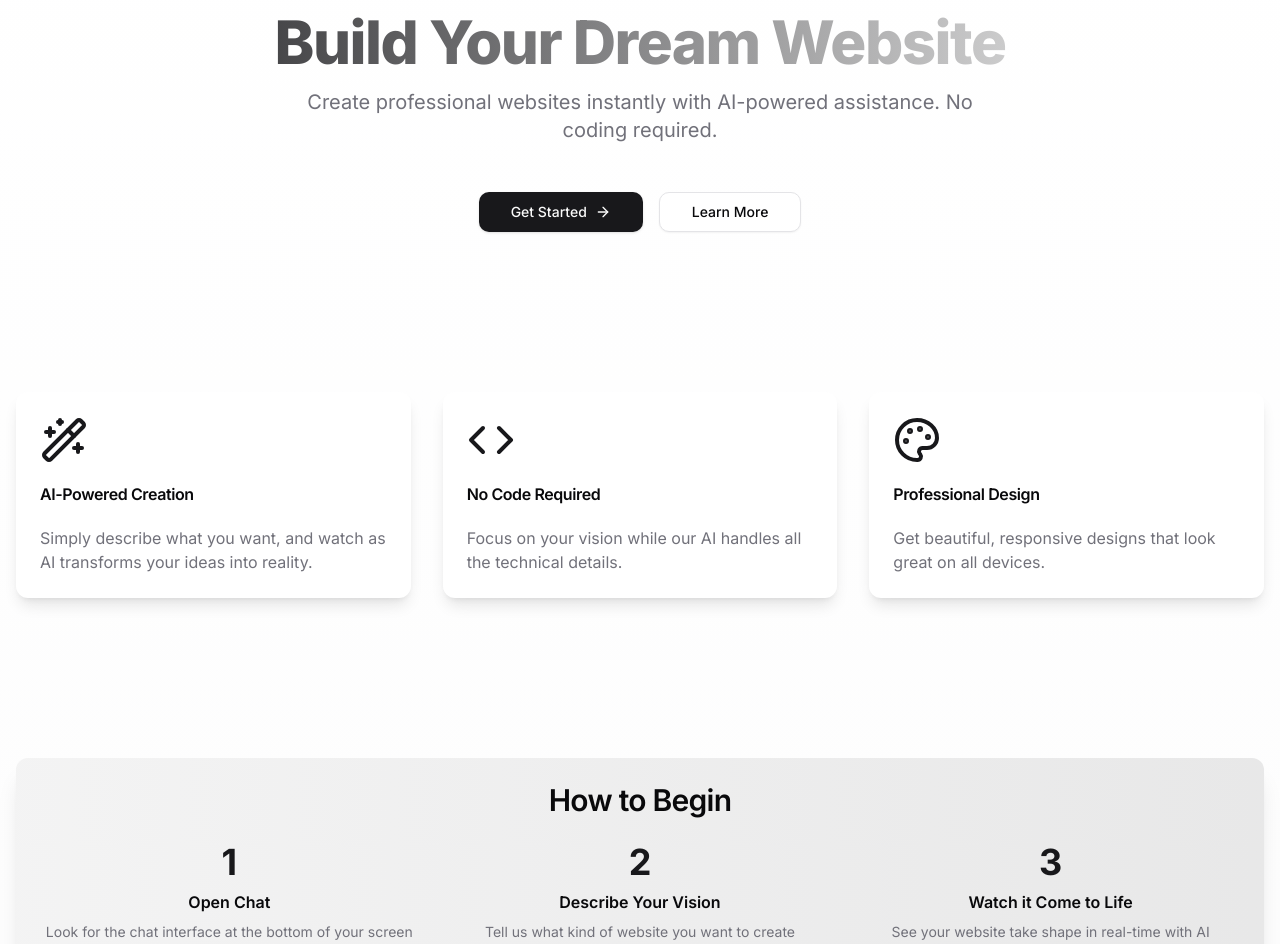
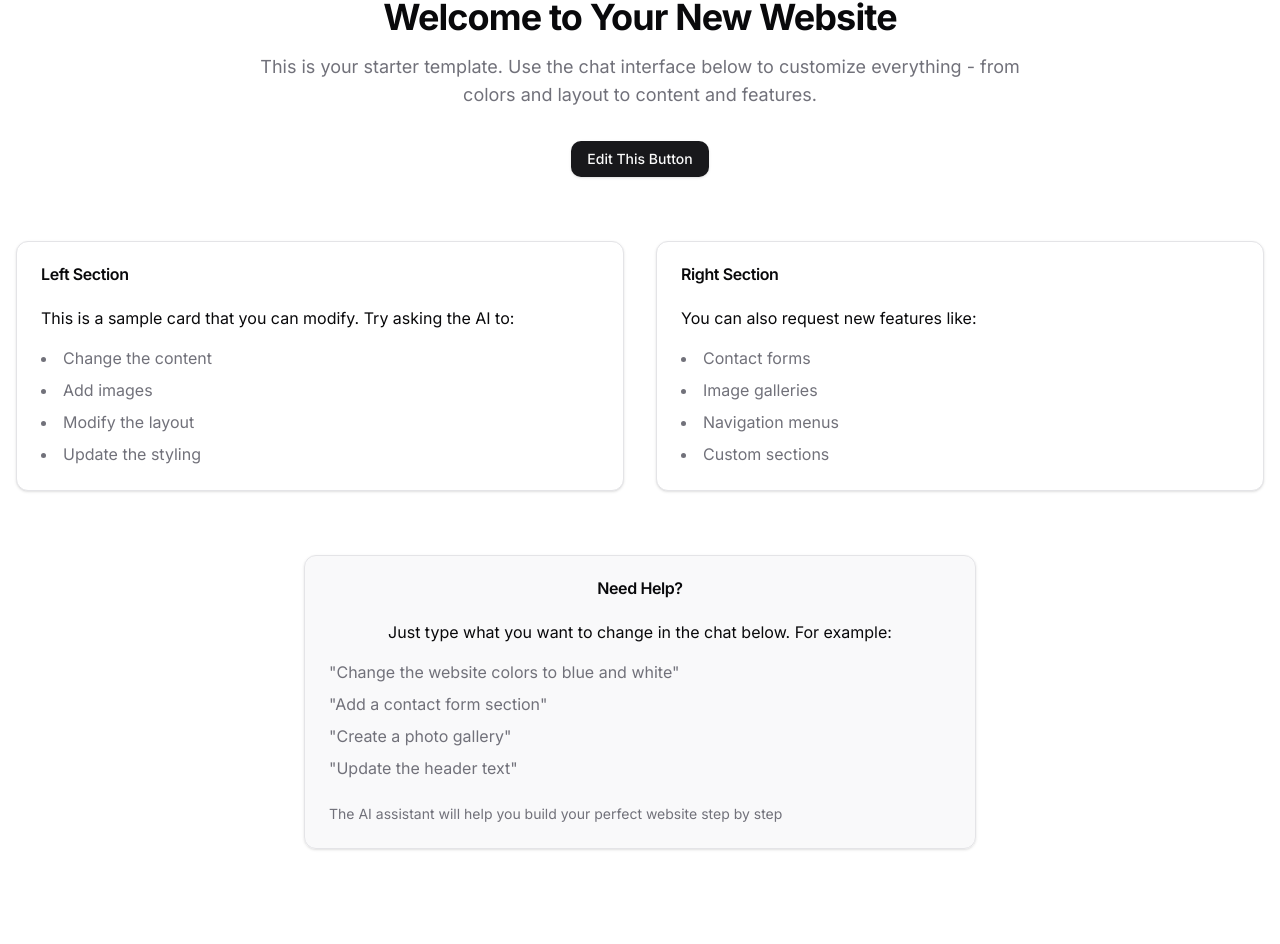
Before and after one commit to magnolia-AI/anton-ejc66, a Next.js app: page / in a window 1280 px wide. Shown: the part 173-1117 px from the top of the page. After the commit the page ends 1070 px from the top, so only its background shows below. Built offline with nearby package versions, Linux system fonts and the light colour scheme.

Commit message:
Update 1 files

```diff
--- a/app/page.tsx
+++ b/app/page.tsx
@@ -1,100 +1,79 @@
 'use client'
 import { Button } from '@/components/ui/button'
-import { Card, CardHeader, CardTitle, CardContent } from '@/components/ui/card'
+import { Card, CardHeader, CardTitle, CardContent, CardFooter } from '@/components/ui/card'
 import { Badge } from '@/components/ui/badge'
-import { ArrowRight, Code, Palette, Wand2 } from 'lucide-react'
 export default function Home() {
   return (
-    <main className="min-h-screen bg-gradient-to-b from-background to-muted/20">
-      {/* Hero Section */}
-      <div className="container mx-auto px-4 pt-32 pb-16">
-        <div className="text-center space-y-4">
-          <Badge className="mb-4" variant="secondary">✨ Welcome to the Future of Web Development</Badge>
-          <h1 className="scroll-m-20 text-5xl font-extrabold tracking-tight lg:text-6xl bg-gradient-to-r from-primary to-primary-foreground bg-clip-text text-transparent animate-fade-in">
-            Build Your Dream Website
-          </h1>
-          <p className="text-xl text-muted-foreground max-w-[700px] mx-auto">
-            Create professional websites instantly with AI-powered assistance. No coding required.
+    <main className="min-h-screen bg-background">
+      {/* Header Section */}
+      <header className="border-b">
+        <div className="container mx-auto px-4 py-6">
+          <h1 className="text-2xl font-bold">Your Website Name</h1>
+        </div>
+      </header>
+      {/* Main Content */}
+      <div className="container mx-auto px-4 py-12">
+        {/* Welcome Message */}
+        <div className="max-w-3xl mx-auto text-center mb-16">
+          <Badge className="mb-4">Start Customizing</Badge>
+          <h2 className="scroll-m-20 text-4xl font-bold tracking-tight mb-4">
+            Welcome to Your New Website
+          </h2>
+          <p className="text-lg text-muted-foreground mb-8">
+            This is your starter template. Use the chat interface below to customize everything - from colors and layout to content and features.
           </p>
-          <div className="flex justify-center gap-4 pt-8">
-            <Button size="lg" className="gap-2">
-              Get Started <ArrowRight className="h-4 w-4" />
-            </Button>
-            <Button size="lg" variant="outline">
-              Learn More
-            </Button>
-          </div>
+          <Button>Edit This Button</Button>
         </div>
-      </div>
-      {/* Features Section */}
-      <div className="container mx-auto px-4 py-24">
-        <div className="grid md:grid-cols-3 gap-8">
-          <Card className="border-none shadow-lg hover:shadow-xl transition-shadow">
+        {/* Sample Sections */}
+        <div className="grid md:grid-cols-2 gap-8 mb-16">
+          <Card>
             <CardHeader>
-              <Wand2 className="h-12 w-12 text-primary mb-4" />
-              <CardTitle>AI-Powered Creation</CardTitle>
+              <CardTitle>Left Section</CardTitle>
             </CardHeader>
             <CardContent>
-              <p className="text-muted-foreground">
-                Simply describe what you want, and watch as AI transforms your ideas into reality.
-              </p>
+              <p>This is a sample card that you can modify. Try asking the AI to:</p>
+              <ul className="list-disc list-inside mt-4 space-y-2 text-muted-foreground">
+                <li>Change the content</li>
+                <li>Add images</li>
+                <li>Modify the layout</li>
+                <li>Update the styling</li>
+              </ul>
             </CardContent>
           </Card>
-          <Card className="border-none shadow-lg hover:shadow-xl transition-shadow">
+          <Card>
             <CardHeader>
-              <Code className="h-12 w-12 text-primary mb-4" />
-              <CardTitle>No Code Required</CardTitle>
+              <CardTitle>Right Section</CardTitle>
             </CardHeader>
             <CardContent>
-              <p className="text-muted-foreground">
-                Focus on your vision while our AI handles all the technical details.
-              </p>
-            </CardContent>
-          </Card>
-          <Card className="border-none shadow-lg hover:shadow-xl transition-shadow">
-            <CardHeader>
-              <Palette className="h-12 w-12 text-primary mb-4" />
-              <CardTitle>Professional Design</CardTitle>
-            </CardHeader>
-            <CardContent>
-              <p className="text-muted-foreground">
-                Get beautiful, responsive designs that look great on all devices.
-              </p>
+              <p>You can also request new features like:</p>
+              <ul className="list-disc list-inside mt-4 space-y-2 text-muted-foreground">
+                <li>Contact forms</li>
+                <li>Image galleries</li>
+                <li>Navigation menus</li>
+                <li>Custom sections</li>
+              </ul>
             </CardContent>
           </Card>
         </div>
-      </div>
-      {/* How It Works Section */}
-      <div className="container mx-auto px-4 py-16">
-        <Card className="border-none shadow-xl bg-gradient-to-r from-primary/5 to-primary/10">
-          <CardHeader className="text-center">
-            <CardTitle className="text-3xl">How to Begin</CardTitle>
+        {/* Help Section */}
+        <Card className="max-w-2xl mx-auto bg-muted/50">
+          <CardHeader>
+            <CardTitle className="text-center">Need Help?</CardTitle>
           </CardHeader>
           <CardContent>
-            <div className="grid md:grid-cols-3 gap-8 text-center">
-              <div className="space-y-2">
-                <div className="text-4xl font-bold text-primary">1</div>
-                <h3 className="font-semibold">Open Chat</h3>
-                <p className="text-sm text-muted-foreground">
-                  Look for the chat interface at the bottom of your screen
-                </p>
-              </div>
-              <div className="space-y-2">
-                <div className="text-4xl font-bold text-primary">2</div>
-                <h3 className="font-semibold">Describe Your Vision</h3>
-                <p className="text-sm text-muted-foreground">
-                  Tell us what kind of website you want to create
-                </p>
-              </div>
-              <div className="space-y-2">
-                <div className="text-4xl font-bold text-primary">3</div>
-                <h3 className="font-semibold">Watch it Come to Life</h3>
-                <p className="text-sm text-muted-foreground">
-                  See your website take shape in real-time with AI guidance
-                </p>
-              </div>
+            <p className="text-center mb-4">
+              Just type what you want to change in the chat below. For example:
+            </p>
+            <div className="space-y-2 text-muted-foreground">
+              <p>"Change the website colors to blue and white"</p>
+              <p>"Add a contact form section"</p>
+              <p>"Create a photo gallery"</p>
+              <p>"Update the header text"</p>
             </div>
           </CardContent>
+          <CardFooter className="text-center text-sm text-muted-foreground">
+            The AI assistant will help you build your perfect website step by step
+          </CardFooter>
         </Card>
       </div>
     </main>
```
